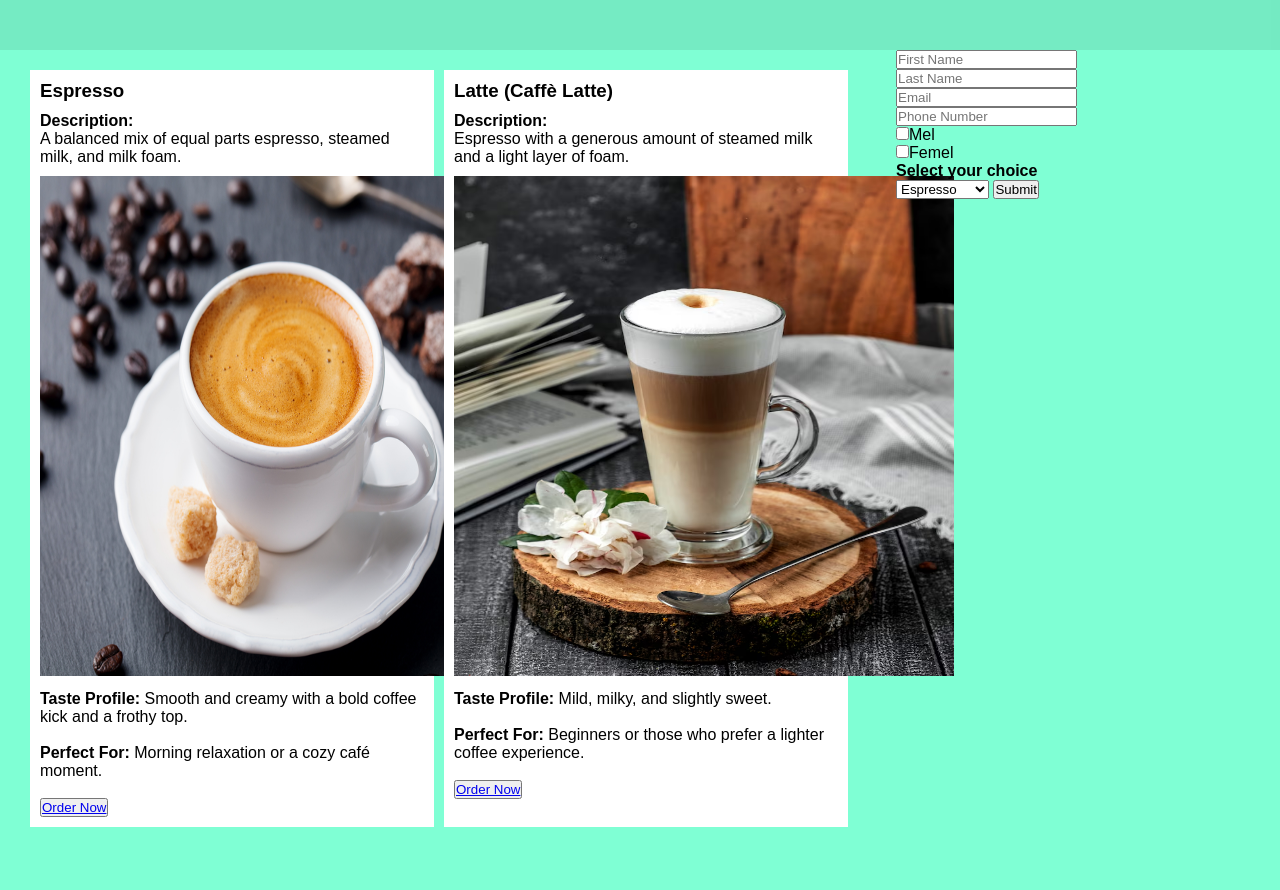
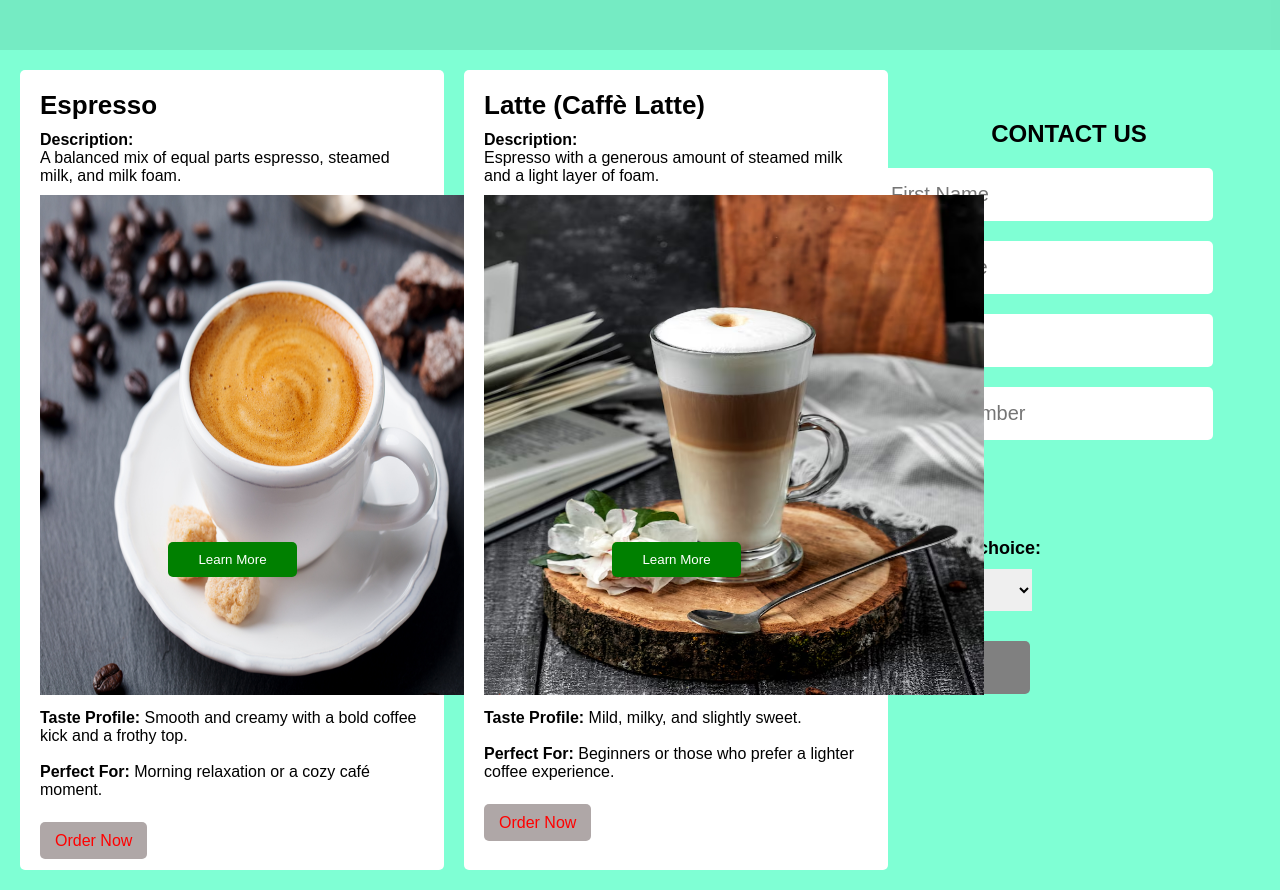
Before and after one commit to freelancer-robiul/my-first-github-repo, a plain HTML site: page index.html in a window 1280 px wide. Shown: the part 3224-4114 px from the top of the page. Before the commit the page ends 4071 px from the top, so only its background shows below. Drawn offline with Linux system fonts and the light colour scheme.

Commit message:
new all sections

```diff
--- a/index.html
+++ b/index.html
@@ -63,6 +63,9 @@
                         <p><b>Taste Profile:</b> Smooth and creamy with a bold coffee kick and a frothy top.</p><br>
                         <p><b>Perfect For:</b> Morning relaxation or a cozy café moment.</p><br>
                         <button id="btn-espre"><a href="#">Order Now</a></button>
+                        <div class="single-order">
+                            <button><a href="#">Learn More</a></button>
+                        </div>
                 </div>
 
                 <div class="single-image2">
@@ -73,29 +76,37 @@
                         <p><b>Taste Profile:</b> Mild, milky, and slightly sweet.</p><br>
                         <p><b>Perfect For:</b> Beginners or those who prefer a lighter coffee experience.</p><br>
                         <button id="btn-latte"><a href="#">Order Now</a></button>
+                        <div class="single-order">
+                            <button><a href="#">Learn More</a></button>
+                        </div>
                 </div>
             </div>
 
             <div class="contact-form">
+                <h2>Contact Us</h2>
                 <form action="#">
                     <input type="text" name="fname" placeholder="First Name"><br>
                     <input type="text" name="lname" placeholder="Last Name"><br>
                     <input type="email" name="email" placeholder="Email"><br>
                     <input type="number" name="pnumber" placeholder="Phone Number"><br>
-                    <input type="checkbox" name="mel">Mel<br>
-                    <input type="checkbox" name="femel">Femel<br>
-                    <h4>Select your choice</h4>
-                    <select>
-                        <option>Espresso</option>
-                        <option>Cappuccino</option>
-                        <option>Caffè Latte</option>
-                        <option>Mocha</option>
-                    </select>
+
+                    <p>Mel<input type="checkbox" name="mel"></p>
+                    <p>Femel<input type="checkbox" name="femel"></p>
+                    <h4>Select your choice:</h4>
+                    <select id="select-c" placeholder="select">
+                        <option value="">--Select--</option>
+                        <option value="Es">Espresso</option>
+                        <option value="Capp">Cappuccino</option>
+                        <option value="Caffe">Caffè Latte</option>
+                        <option value="Mo">Mocha</option>
+                    </select><br>
                     <input type="button" value="Submit">
                 </form>
             </div>
         </div>
 
     </div>
+
+
 </body>
 </html>
--- a/styles/style.css
+++ b/styles/style.css
@@ -117,6 +117,7 @@ body{
     width: 90%;
     height: 550px;
     border-radius: 5px;
+    object-fit: cover;
 }
 
 .section-3{
@@ -162,13 +163,44 @@ body{
 
 .single-image1, .single-image2{
     width: 50%;
+    background-color: white;
+    padding: 20px;
+    border-radius: 5px;
+    position: relative;
 }
 
+.single-order{
+    position:absolute;
+    top: 60%;
+    left: 35%;
 
-.single-image1, .single-image2{
-    margin-left: 10px;
-    background-color: white;
-    padding: 10px;
+}
+
+.single-order button{
+    border: none;
+    display: inline-block;
+    background-color: green;
+    color: white;
+    border-radius: 15px;
+}
+
+.single-order a{
+    text-decoration: none;
+    padding: 10px 30px;
+    background-color: green;
+    color: white;
+    border-radius: 5px;
+}
+
+.single-order a:hover{
+    background-color: red;
+    color: yellow;
+    font-size: 18px;
+    transition: .7s;
+}
+
+.single-image2{
+    margin-left: 20px;
 }
 
 .single-image1 img, .single-image2 img{
@@ -180,9 +212,72 @@ body{
 
 .single-image1 h3, .single-image2 h3{
     margin-bottom: 10px;
+    font-size: 26px;
 }
 
 
+#btn-espre, #btn-latte{
+    display: inline-block;
+    border: none;
+    margin-top: 15px;
+}
+
+#btn-espre a, #btn-latte a{
+    text-decoration: none;
+    color: red;
+    font-size: 16px;
+    padding: 10px 15px;
+    background-color: #afa7a7;
+    border-radius: 5px;
+}
+
 .contact-form{
     width: 30%;
+    padding: 20px;
+    margin-top: 50px;
 }
+
+
+.contact-form input{
+    width: 80%;
+    margin-bottom: 20px;
+    padding: 15px;
+    border: none;
+    border-radius: 5px;
+    font-size: 20px;
+}
+
+input[type="checkbox"]{
+    margin-left: -220px;
+
+}
+
+.contact-form p{
+    margin-right: -10px;
+}
+
+.contact-form h4{
+    margin-bottom: 10px;
+    margin-top: 10px;
+    font-size: 18px;
+}
+
+.contact-form h2{
+    margin-bottom: 20px;
+    margin-left: 30%;
+    text-transform: uppercase;
+}
+
+#select-c{
+    padding: 10px 20px;
+    font-size: 18px;
+    border: none;
+}
+
+input[type="button"]{
+    width: 40%;
+    margin-top: 30px;
+    background-color: gray;
+    color: red;
+    cursor: pointer;
+}
```
